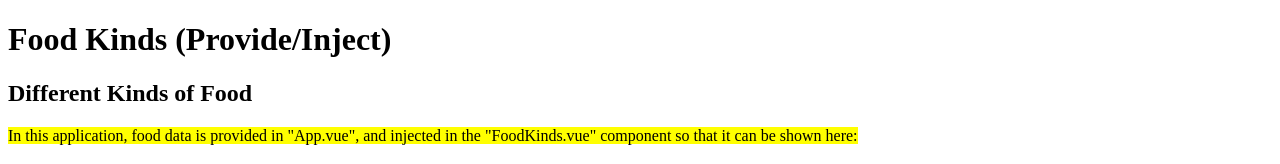
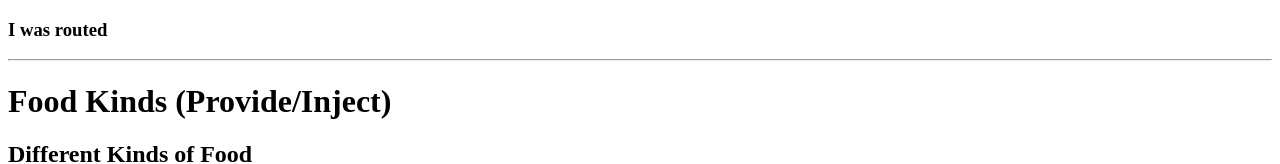
Before and after one commit to vasconcelos-giovanni/learning-vue-w3, a Vue app: page /routed in a window 1280 px wide. Shown: the top 164 px of the page. Built offline with nearby package versions, Linux system fonts and the light colour scheme.

Commit message:
feat(routing): install Vue router lib and create a route with Routed component

```diff
--- a/package.json
+++ b/package.json
@@ -9,7 +9,8 @@
   },
   "dependencies": {
     "axios": "^1.4.0",
-    "vue": "^3.3.2"
+    "vue": "^3.3.2",
+    "vue-router": "^4.2.0"
   },
   "devDependencies": {
     "@commitlint/cli": "^17.6.3",
--- a/src/App.vue
+++ b/src/App.vue
@@ -1,4 +1,6 @@
 <template>
+  <router-view></router-view>
+
   <h1>Food Kinds (Provide/Inject)</h1>
   <food-kinds />
 
--- /dev/null
+++ b/src/components/Routed.vue
@@ -0,0 +1,4 @@
+<template>
+    <h3>I was routed</h3>
+    <hr />
+</template>
--- a/src/main.js
+++ b/src/main.js
@@ -4,12 +4,22 @@
 
 import { createApp } from 'vue';
 import App from './App.vue';
+import { createRouter, createWebHistory } from 'vue-router';
 
 import FoodItem from './components/FoodItem.vue';
 import TodoItem from './components/TodoItem.vue';
 import FoodSlot from "./components/FoodSlot.vue";
+import Routed from "./components/Routed.vue";
+
+const router = createRouter({
+    history: createWebHistory(),
+    routes: [
+        { path: '/routed', component: Routed }
+    ]
+});
 
 const app = createApp(App);
+app.use(router);
 app.component('food-item', FoodItem);
 app.component('todo-item', TodoItem);
 app.component('food-slot', FoodSlot);
```
Also changed, not shown: 1 other file (tests, documents, lock files or other folders).
